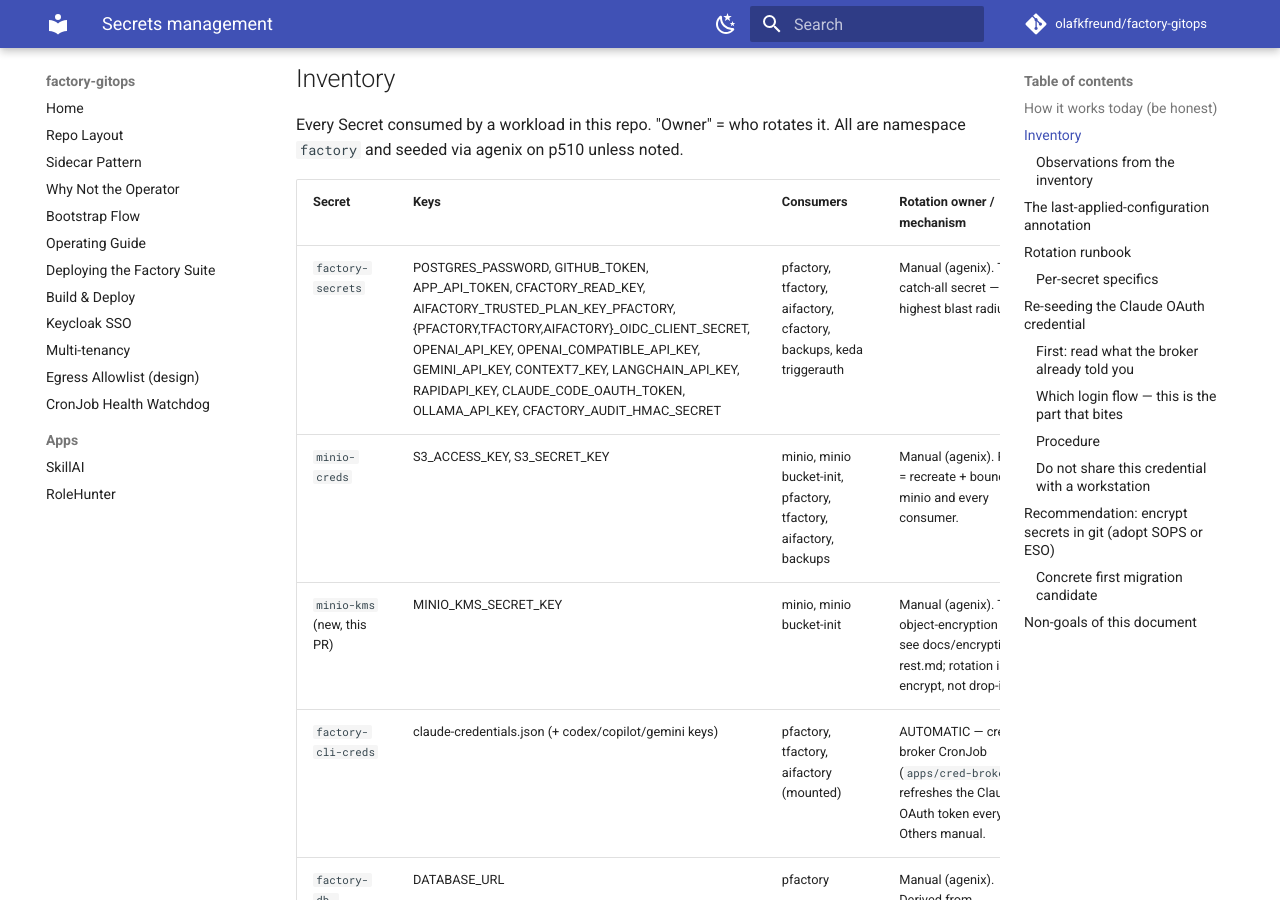
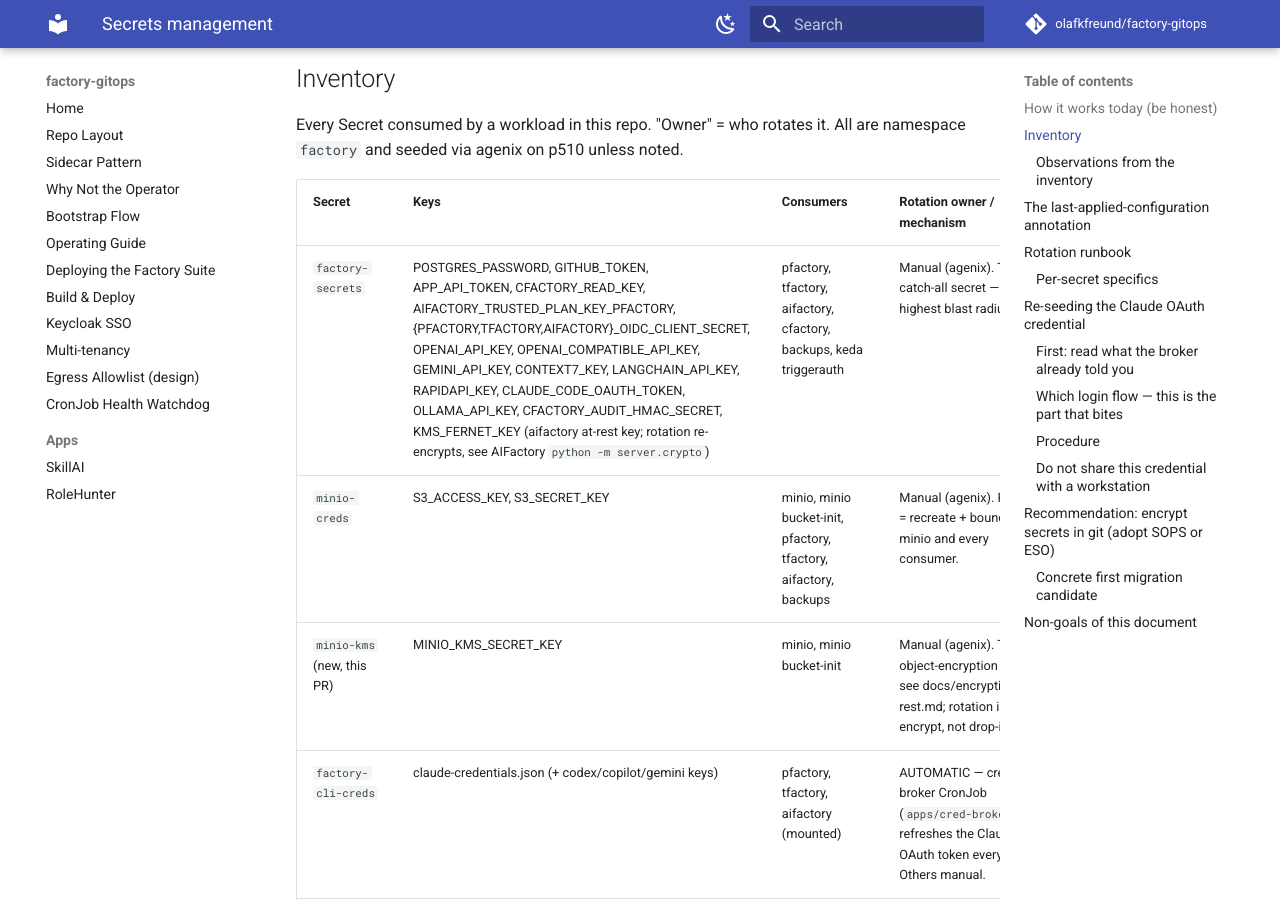
Before and after one commit to olafkfreund/factory-gitops, an MkDocs documentation site: the page built from docs/secrets-management.md, in a window 1280 px wide and 900 px high, scrolled down 960 px. Built offline with MkDocs 1.6.1 and Material for MkDocs 9.7.7, drawn with Linux system fonts in a browser that asks for light colours; comment, search, counter and statistics services are not loaded.

Commit message:
config(aifactory): pass KMS_FERNET_KEY to the server (#285)
* config(aifactory): pass KMS_FERNET_KEY to the server

Without the key, the project-settings store added in AIFactory#1799 keeps
credentials in plaintext. Existing plaintext values stay readable and are
sealed on their next save.

Co-Authored-By: Claude Opus 5.5 <noreply@anthropic.com>
Claude-Session: https://claude.ai/code/session_01L5j1hQCdA4NmA4jiKDNBX4

* docs(secrets): list KMS_FERNET_KEY in factory-secrets

Co-Authored-By: Claude Opus 5.5 <noreply@anthropic.com>
Claude-Session: https://claude.ai/code/session_01L5j1hQCdA4NmA4jiKDNBX4

---------

Co-authored-by: Claude Opus 5.5 <noreply@anthropic.com>

```diff
--- a/docs/secrets-management.md
+++ b/docs/secrets-management.md
@@ -41,7 +41,7 @@ All are namespace `factory` and seeded via agenix on p510 unless noted.
 
 | Secret | Keys | Consumers | Rotation owner / mechanism |
 |--------|------|-----------|----------------------------|
-| `factory-secrets` | POSTGRES_PASSWORD, GITHUB_TOKEN, APP_API_TOKEN, CFACTORY_READ_KEY, AIFACTORY_TRUSTED_PLAN_KEY_PFACTORY, {PFACTORY,TFACTORY,AIFACTORY}_OIDC_CLIENT_SECRET, OPENAI_API_KEY, OPENAI_COMPATIBLE_API_KEY, GEMINI_API_KEY, CONTEXT7_KEY, LANGCHAIN_API_KEY, RAPIDAPI_KEY, CLAUDE_CODE_OAUTH_TOKEN, OLLAMA_API_KEY, CFACTORY_AUDIT_HMAC_SECRET | pfactory, tfactory, aifactory, cfactory, backups, keda triggerauth | Manual (agenix). The catch-all secret — highest blast radius. |
+| `factory-secrets` | POSTGRES_PASSWORD, GITHUB_TOKEN, APP_API_TOKEN, CFACTORY_READ_KEY, AIFACTORY_TRUSTED_PLAN_KEY_PFACTORY, {PFACTORY,TFACTORY,AIFACTORY}_OIDC_CLIENT_SECRET, OPENAI_API_KEY, OPENAI_COMPATIBLE_API_KEY, GEMINI_API_KEY, CONTEXT7_KEY, LANGCHAIN_API_KEY, RAPIDAPI_KEY, CLAUDE_CODE_OAUTH_TOKEN, OLLAMA_API_KEY, CFACTORY_AUDIT_HMAC_SECRET, KMS_FERNET_KEY (aifactory at-rest key; rotation re-encrypts, see AIFactory `python -m server.crypto`) | pfactory, tfactory, aifactory, cfactory, backups, keda triggerauth | Manual (agenix). The catch-all secret — highest blast radius. |
 | `minio-creds` | S3_ACCESS_KEY, S3_SECRET_KEY | minio, minio bucket-init, pfactory, tfactory, aifactory, backups | Manual (agenix). Rotate = recreate + bounce minio and every consumer. |
 | `minio-kms` (new, this PR) | MINIO_KMS_SECRET_KEY | minio, minio bucket-init | Manual (agenix). The object-encryption KEK — see docs/encryption-at-rest.md; rotation is re-encrypt, not drop-in. |
 | `factory-cli-creds` | claude-credentials.json (+ codex/copilot/gemini keys) | pfactory, tfactory, aifactory (mounted) | AUTOMATIC — cred-broker CronJob (`apps/cred-broker`) refreshes the Claude OAuth token every 4h. Others manual. |
```
Also changed, not shown: 1 other file.
